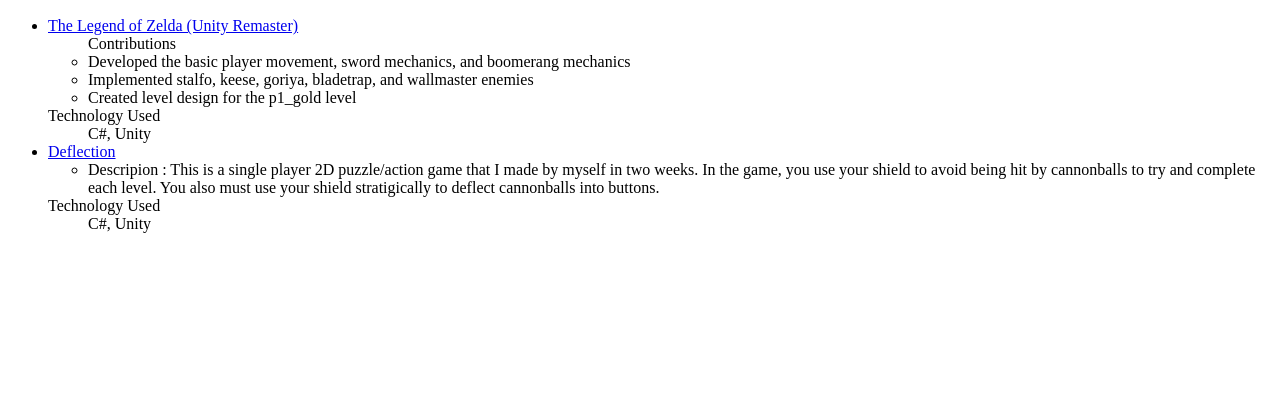
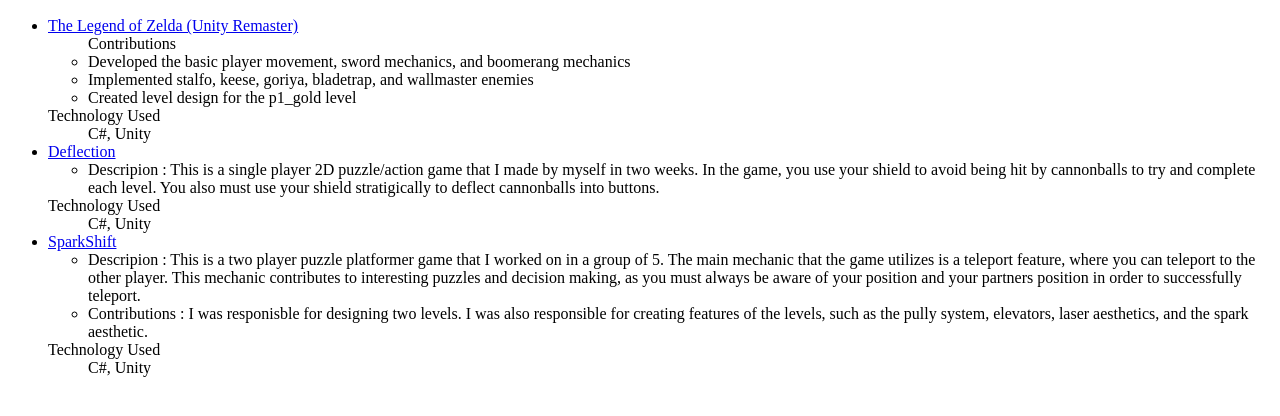
Before and after one commit to jonathan-abele/eecs494-portfolio, a plain HTML site: page index.html in a window 1280 px wide. Shown: the part 96-512 px from the top of the page. Drawn offline with Linux system fonts and the light colour scheme.

Commit message:
Add sparkshift game

```diff
--- a/index.html
+++ b/index.html
@@ -44,6 +44,30 @@
         C#, Unity
       </ul>
     </li>
+
+    <li>
+      <a href="https://ryanwi.itch.io/sparkshift">SparkShift</a>
+
+      <ul>
+        <li>
+          Descripion : This is a two player puzzle platformer game that I worked
+          on in a group of 5. The main mechanic that the game utilizes is a
+          teleport feature, where you can teleport to the other player. This
+          mechanic contributes to interesting puzzles and decision making, as
+          you must always be aware of your position and your partners position
+          in order to successfully teleport.
+        </li>
+        <li>
+          Contributions : I was responisble for designing two levels. I was also
+          responsible for creating features of the levels, such as the pully
+          system, elevators, laser aesthetics, and the spark aesthetic.
+        </li>
+      </ul>
+      Technology Used
+      <ul>
+        C#, Unity
+      </ul>
+    </li>
   </ul>
 
   <!-- TIP: Rename this file "index.html", and it will become the default landing page whenever someone navigates their browser to your domain. -->
```
